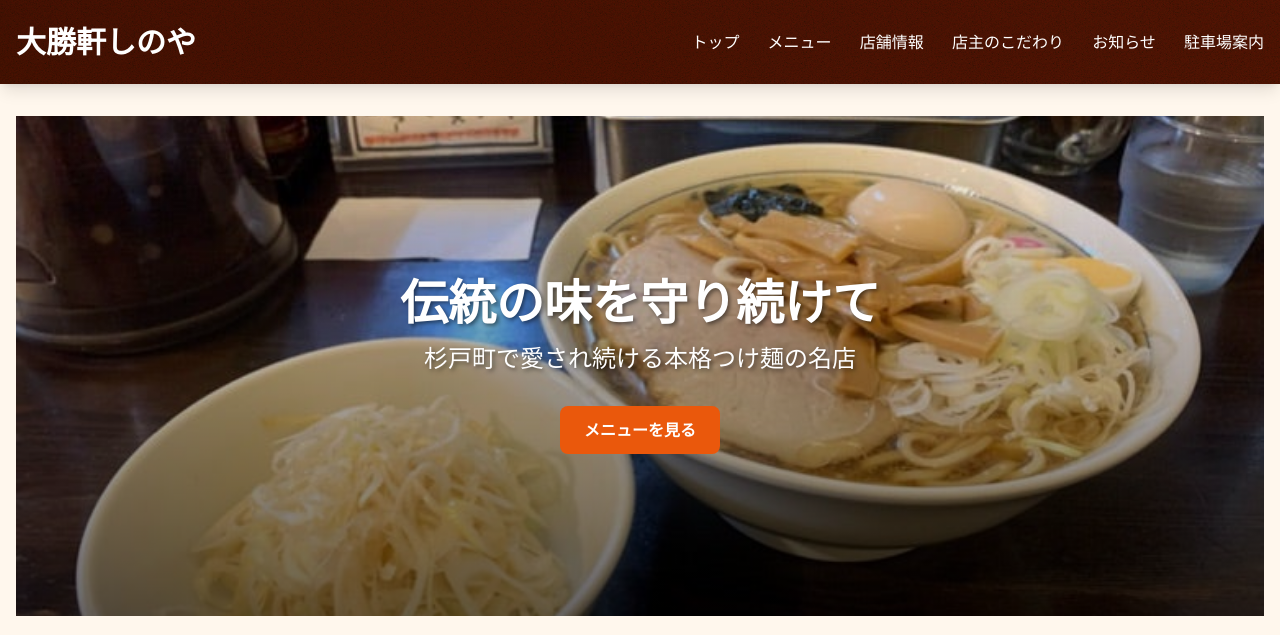
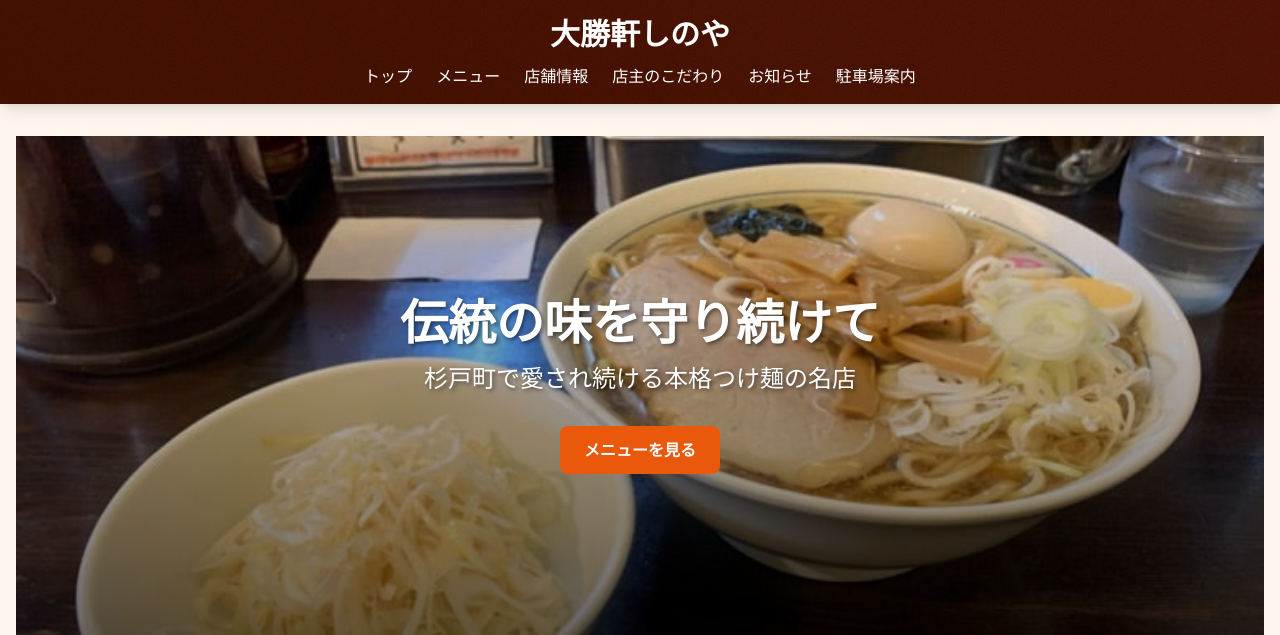
Before and after one commit to Novo-01/taishoken-shinoya, a Flask app: page / in a window 1280 px wide. Shown: the top 635 px of the page. Run offline with Flask 3, Linux system fonts and the light colour scheme; style sheets or scripts are compiled from the project's sources.

Commit message:
ヘッダーデザインの改善: レイアウトとバランスを最適化し、ロゴとナビゲーションの配置を中央揃えに変更。スマートフォン表示も改善

```diff
--- a/app/templates/base.html
+++ b/app/templates/base.html
@@ -26,12 +26,12 @@
 </head>
 <body class="bg-orange-50 min-h-screen flex flex-col">
     <header class="wood-texture shadow-lg">
-        <div class="container mx-auto px-4 py-6">
-            <div class="flex flex-col md:flex-row justify-between items-center">
-                <h1 class="text-3xl font-bold mb-4 md:mb-0">
+        <div class="container mx-auto px-4">
+            <div class="flex flex-col items-center py-4">
+                <h1 class="text-2xl md:text-3xl font-bold mb-2 md:mb-3">
                     <a href="/" class="hover:text-orange-200 transition duration-300">大勝軒しのや</a>
                 </h1>
-                <nav class="space-x-6">
+                <nav class="flex flex-wrap justify-center gap-x-6 gap-y-2 text-sm md:text-base">
                     <a href="/" class="hover:text-orange-200 transition duration-300">トップ</a>
                     <a href="/menu" class="hover:text-orange-200 transition duration-300">メニュー</a>
                     <a href="/info" class="hover:text-orange-200 transition duration-300">店舗情報</a>
```
